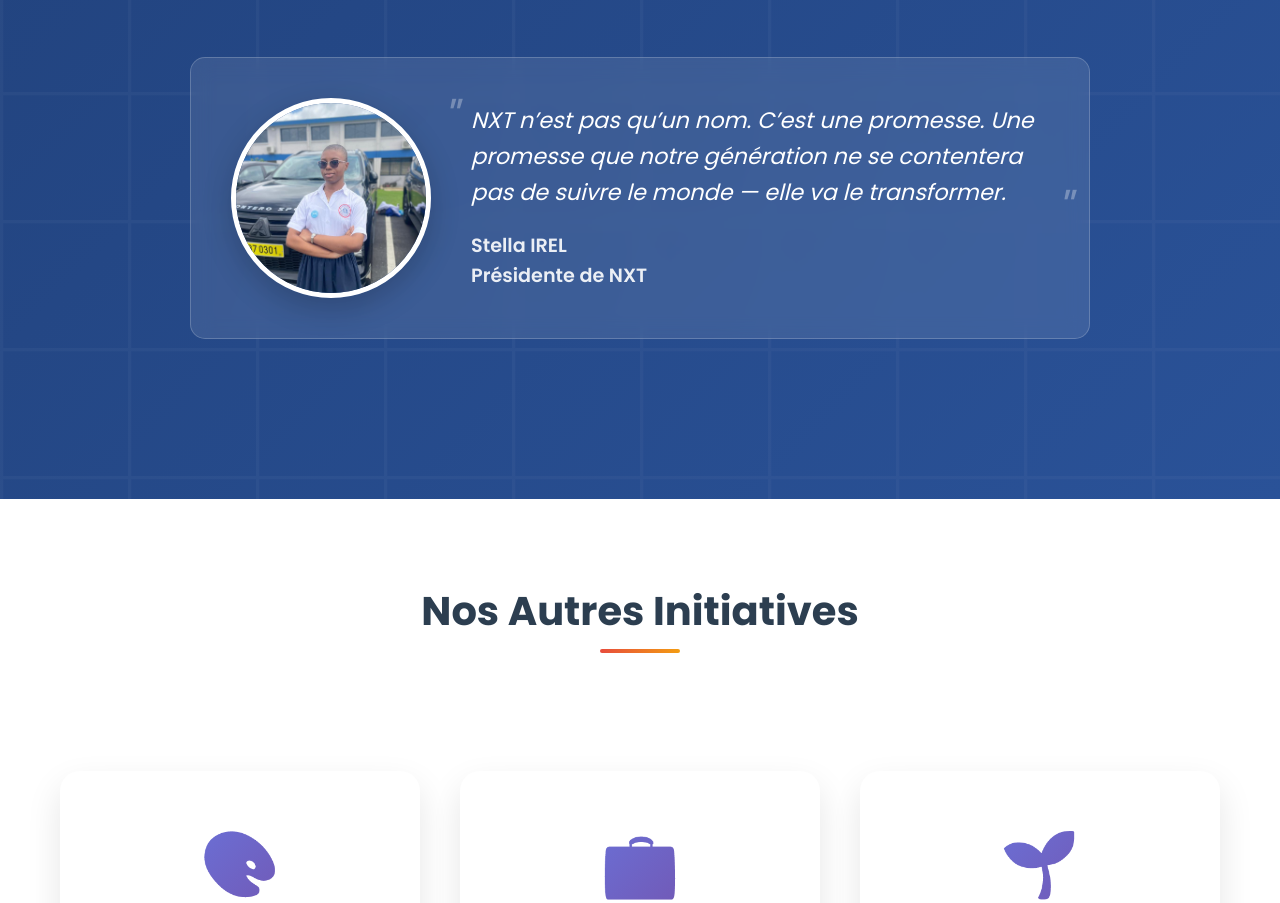
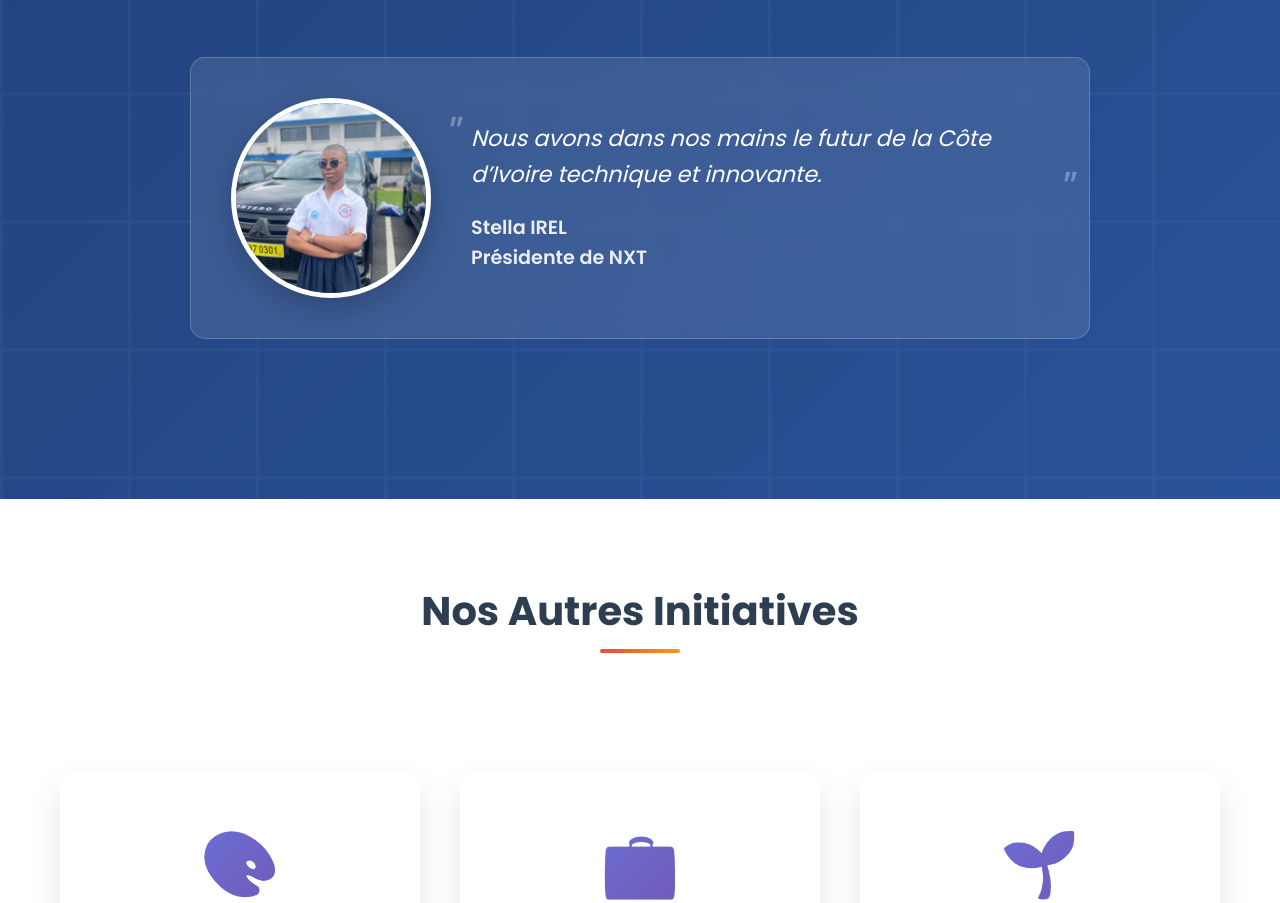
Before and after one commit to fafarel/ldk, a website: page derives.html in a window 1280 px wide. Shown: the part 1906-2809 px from the top of the page. Drawn offline with Linux system fonts and the light colour scheme.

Commit message:
Update derives.html

```diff
--- a/derives.html
+++ b/derives.html
@@ -355,9 +355,7 @@
     <div style="flex: 1; text-align: left;">
         <p style="font-style: italic; font-size: 1.4rem; line-height: 1.6; margin-bottom: 20px; position: relative;">
             <span style="font-size: 3rem; color: rgba(255, 255, 255, 0.3); position: absolute; top: -20px; left: -30px;">"</span>
-          NXT n’est pas qu’un nom.
-C’est une promesse.
-Une promesse que notre génération ne se contentera pas de suivre le monde — elle va le transformer.
+          Nous avons dans nos mains le futur de la Côte d’Ivoire technique et innovante.
             <span style="font-size: 3rem; color: rgba(255, 255, 255, 0.3); position: absolute; bottom: -40px; right: -20px;">"</span>
         </p>
         <div style="font-weight: 600; font-size: 1.2rem; margin-top: 10px; opacity: 0.9;">
```
